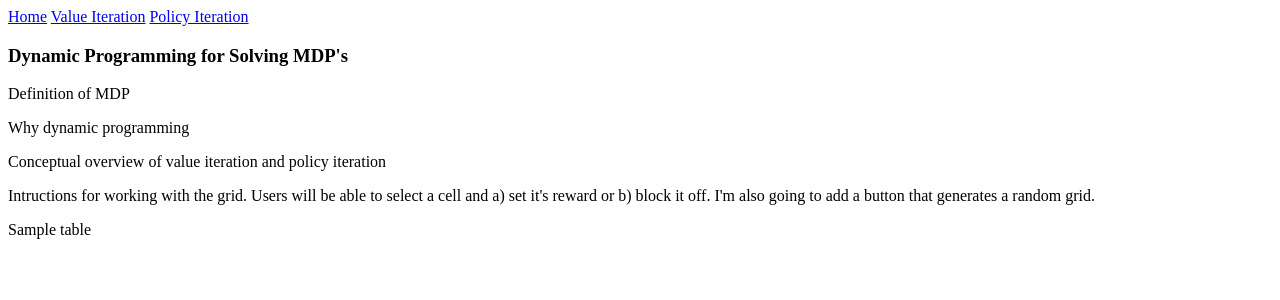
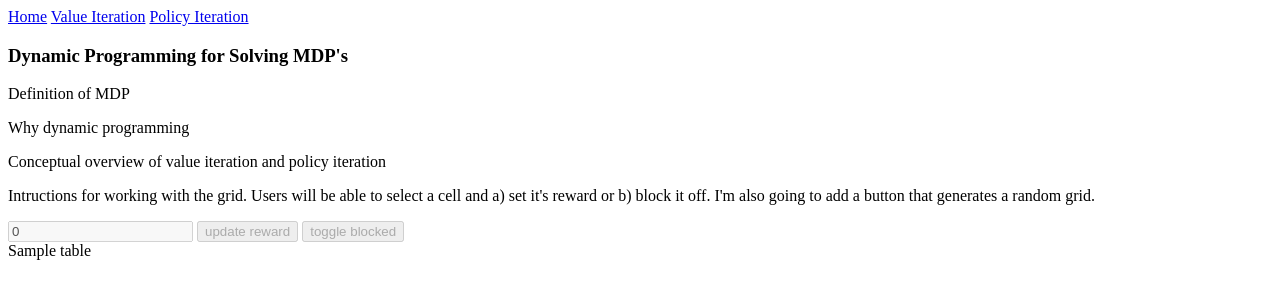
Before and after one commit to bmontambault/mdp, a Flask app: template app/templates/index.html in a window 1280 px wide. Shown: the top 300 px of the page. Run offline with Flask 2, Linux system fonts and the light colour scheme; the template is opened without the code that fills it: most values are stand-ins (such as "Sample title", 1, 10 or a date in 2020); parts of the project's set-up code (start-up, migrations or seed data) failed here and were passed over; some libraries are stand-ins or nearby versions.

Commit message:
got interactions on index page working

```diff
--- a/app/grid_world.py
+++ b/app/grid_world.py
@@ -57,7 +57,7 @@ def make_grid_world(values, policy, blocked_states_list,
             else:
                 val = rounded_values[grid_num]
                 color = colors[grid_num]
-            grid += f"<td align='center' style='background-color:{color}'>{val}</td>"
+            grid += f"<td align='center' id='{i}{j}' style='background-color:{color}'>{val}</td>"
             grid_num += 1
         grid += "</tr>"
     grid += '</table>'
--- a/app/templates/index.html
+++ b/app/templates/index.html
@@ -2,6 +2,7 @@
 
 <script src="https://ajax.googleapis.com/ajax/libs/jquery/2.1.1/jquery.min.js"></script>
 
+<body>
 <div class="nav">
   <a class="active" href="/">Home</a>
   <a href="/value_iteration">Value Iteration</a>
@@ -20,6 +21,9 @@
 <p>Intructions for working with the grid. Users will be able to select a cell and a) set it's reward or b) block it off. I'm also going to add a button that generates a random grid.</p>
 
 <div>
+	<input type="number" id='reward' value="0" disabled></input>
+    <button type="button" id="reward_button" onclick="update_reward(selected_row, selected_col)" disabled>update reward</button>
+	<button type="button" id="blocked_button" onclick="toggle_blocked(selected_row, selected_col)"disabled>toggle blocked</button>
 	<div id='table'>
 		{{table|safe}}
 	</div>
@@ -27,16 +31,33 @@
 
 </div>
 
+</body>
 
 <script type="text/javascript">
 
-	var size={{size}}
+	var size = {{size}}
+	var state_rewards_list = {{state_rewards_list}}
+    var blocked_states_list = {{blocked_states_list}}
+    var discount = {{discount}}
+    var values = {{values}}
+    var policy = {{policy}}
+
 	var original_color = null
+	var selected_row = null
+	var selected_col = null
 
-	$("td").click(function() {
+	onclick="select(event)"
+
+
+	$("#table").on('click', 'td', function() {
+
+		document.getElementById("reward").disabled = false;
+		document.getElementById("reward_button").disabled = false;
+		document.getElementById("blocked_button").disabled = false;
+
 	    var index = $( "td" ).index( this );
-	    var row = Math.floor( ( index ) / size) + 1;
-	    var col = ( index % size ) + 1;
+	    selected_row = Math.floor( ( index ) / size) + 1;
+	    selected_col = ( index % size ) + 1;
 
 	    //save original class
 	    var cell_class = $(this).attr("class");
@@ -45,7 +66,6 @@
 	    var selected = document.getElementsByClassName('selected')
 	    if (selected.length > 0){
 	    	cell = selected[0]
-	    	console.log(cell)
 	    	cell.classList.remove("selected")
 	    	cell.style.background = original_color
 	    }
@@ -57,9 +77,68 @@
 	    	$( this ).css( 'background-color', 'yellow' );
 	    }
 
+	});
 
-	    //$( this ).css( 'background-color', 'yellow' );
-	});
+
+
+	function update_table(){
+
+		data = {"size": size,
+	    		  "state_rewards_list": state_rewards_list,
+	    		  "blocked_states_list": blocked_states_list,
+	    		  "discount": discount,
+	    		  "values": values,
+	    		  "policy": policy}
+
+		$.ajax({
+	        method:"POST",
+	        contentType: 'application/json',
+	        url: '/update',
+	        data:JSON.stringify(data),
+	    	dataType: 'json',
+          	contentType: 'application/json; charset=utf-8',
+	        success:function(resp, data){
+	            var response = resp;
+	            var table = response['table']
+	            document.getElementById('table').innerHTML = table
+	            values = response['values']
+	            policy = response['policy']
+	        },
+	    });
+	}
+
+
+	function update_reward(selected_row, selected_col){
+
+		var reward = parseInt(document.getElementById('reward').value)
+		state_rewards_list.push([[selected_row-1, selected_col-1], reward])
+		update_table();
+	}
+
+
+	function is_blocked(cell){
+
+		var idx = -1
+		for (var i=0; i<blocked_states_list.length; i++){
+			if (cell[0] == blocked_states_list[i][0] & cell[1] == blocked_states_list[i][1]){
+				idx = i
+			}
+		}
+		return idx
+	}
+
+	function toggle_blocked(selected_row, selected_col){
+
+		var cell = [selected_row-1, selected_col-1]
+		idx = is_blocked(cell)
+
+		if (idx == -1){
+			blocked_states_list.push(cell)
+		} else {
+			blocked_states_list.splice(idx, 1)
+		}
+		update_table();
+	}
 
 
 </script>
```
Also changed, not shown: app/app2.py (+23 -0 lines).
